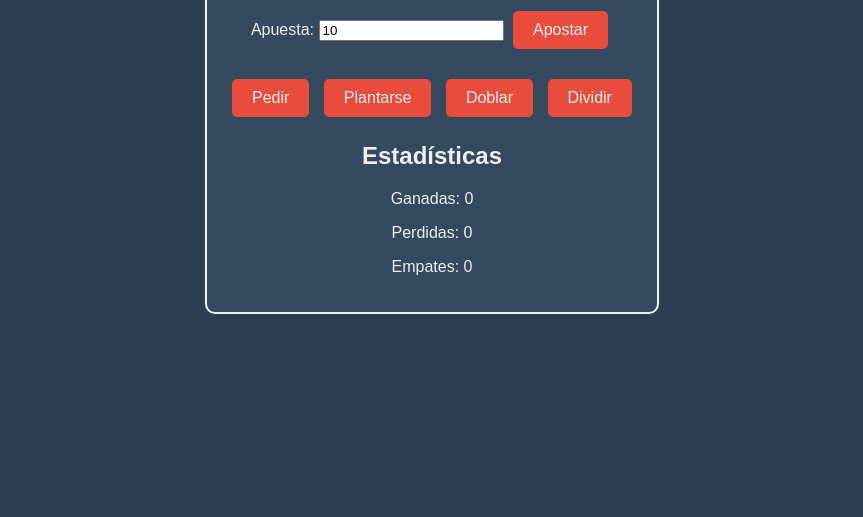
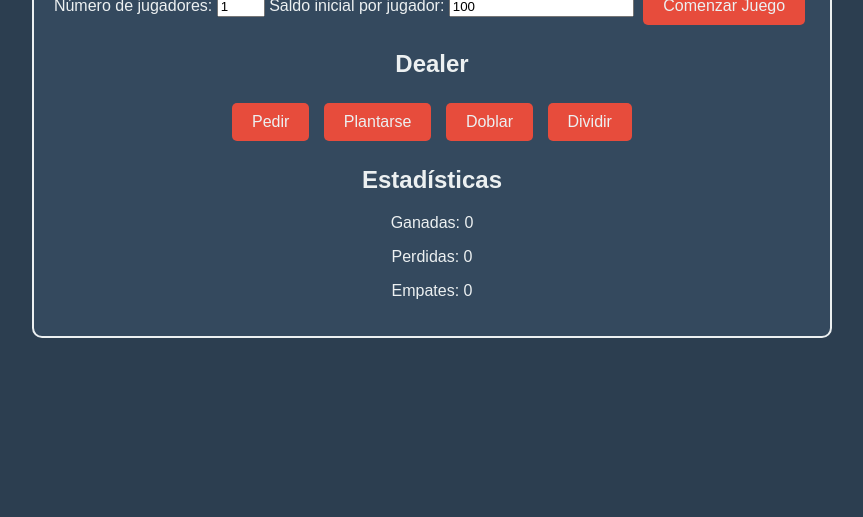
Before and after one commit to JuliusFast65/BlackJack, a plain HTML site: page index.html in a window 1280 px wide. Shown: the part 299-816 px from the top of the page, without its empty margins (208-1071 px from the left). Drawn offline with Linux system fonts and the light colour scheme.

Commit message:
Update index.html

```diff
--- a/index.html
+++ b/index.html
@@ -9,24 +9,25 @@
 <body>
     <div id="game-container">
         <h1>Blackjack</h1>
-        <div id="player-info">
-            <div id="player-hand"></div>
-            <div id="player-bet">
-                <label for="bet-amount">Apuesta:</label>
-                <input type="number" id="bet-amount" min="1" value="10">
-                <button id="bet-button">Apostar</button>
-            </div>
+        <div id="setup">
+            <label for="num-players">Número de jugadores:</label>
+            <input type="number" id="num-players" min="1" max="4" value="1">
+            <label for="initial-balance">Saldo inicial por jugador:</label>
+            <input type="number" id="initial-balance" min="1" value="100">
+            <button id="start-button">Comenzar Juego</button>
         </div>
-        <div id="dealer-info">
+        <div id="player-info" class="hidden"></div>
+        <div id="dealer-info" class="hidden">
+            <h2>Dealer</h2>
             <div id="dealer-hand"></div>
         </div>
-        <div id="controls">
+        <div id="controls" class="hidden">
             <button id="hit-button">Pedir</button>
             <button id="stand-button">Plantarse</button>
             <button id="double-button">Doblar</button>
             <button id="split-button">Dividir</button>
         </div>
-        <div id="statistics">
+        <div id="statistics" class="hidden">
             <h2>Estadísticas</h2>
             <p id="wins">Ganadas: 0</p>
             <p id="losses">Perdidas: 0</p>
```
